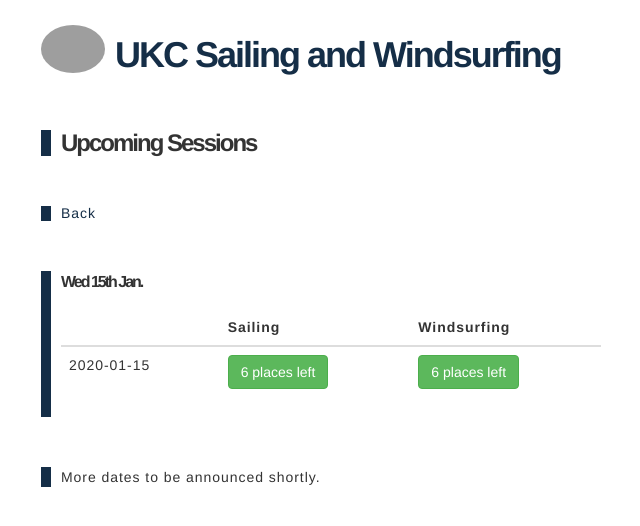
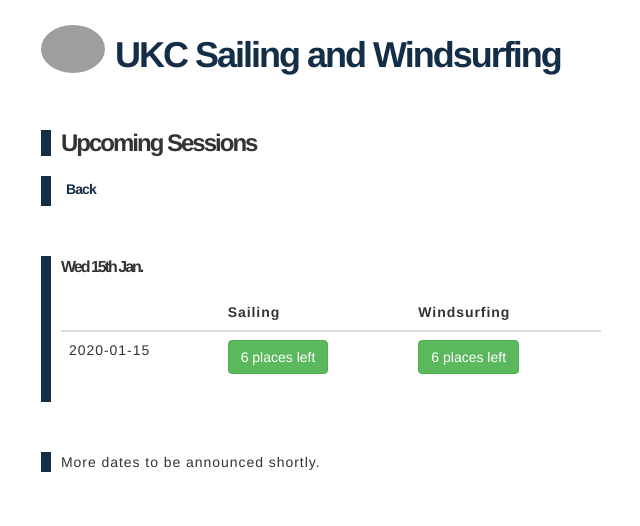
Before and after one commit to psedge/ukcswc.org, a Django app: template frontend/templates/pages/book.html in a window 1280 px wide. Shown: the top 526 px of the page, without its empty margins (29-669 px from the left). Run offline with Django 3.2, Linux system fonts and the light colour scheme; the template is opened without the code that fills it: most values are stand-ins (such as "Sample title", 1, 10 or a date in 2020); style sheets or scripts are compiled from the project's sources; some libraries are stand-ins or nearby versions; grey boxes are pictures that could not be loaded.

Commit message:
Changes to styling.

```diff
--- a/assets/less/768px.less
+++ b/assets/less/768px.less
@@ -31,7 +31,8 @@
 
     div.row {
       div.advert-link {
-        margin: 10px 10px;
+        padding: 20px 0 15px 0;
+        margin: 5px 10px;
         float: right;
       }
     }
--- /dev/null
+++ b/assets/less/forms.less
@@ -0,0 +1,23 @@
+.control-group {
+  padding: 10px;
+  margin: 10px;
+
+
+  input {
+    padding: 5px;
+    border-radius: 2px;
+  }
+}
+
+div.controls {
+  label {
+    clear: both;
+    display: block;
+
+    input.radio {
+      width: 15px;
+      height: 15px;
+      margin: 5px;
+    }
+  }
+}
--- a/assets/less/main.less
+++ b/assets/less/main.less
@@ -1,6 +1,7 @@
 @import url(footer);
 
 html, body {
+  min-width: 400px;
   margin: 0;
   padding: 0;
   font-family: "Neuzeit","Helvetica Neue",Helvetica,Arial,sans-serif;
@@ -41,6 +42,12 @@ div.container {
 
     &:last-of-type {
       margin-bottom: 15px;
+    }
+
+    &#back {
+      height: 30px;
+      padding: 3px 0 0 5px;
+      margin-top: -30px;
     }
 
     article {
@@ -142,7 +149,7 @@ div.next-event {
 
 div.advert-link {
   display: block;
-  padding: 5px 0 10px 0;
+  padding: 15px 0 10px 0;
   background-color: rgba(26, 47, 71, 0.9);
   text-decoration: none;
   text-align:center;
@@ -174,4 +181,15 @@ article.session {
   }
 }
 
+section#back {
+  h5 {
+    margin-left: 10px;
+    letter-spacing: -0.92px;
+    margin-top: 3px;
+    font-size: 14px;
+    font-weight: bold;
+  }
+}
+
 @import url(768px);
+@import url(forms);
```
